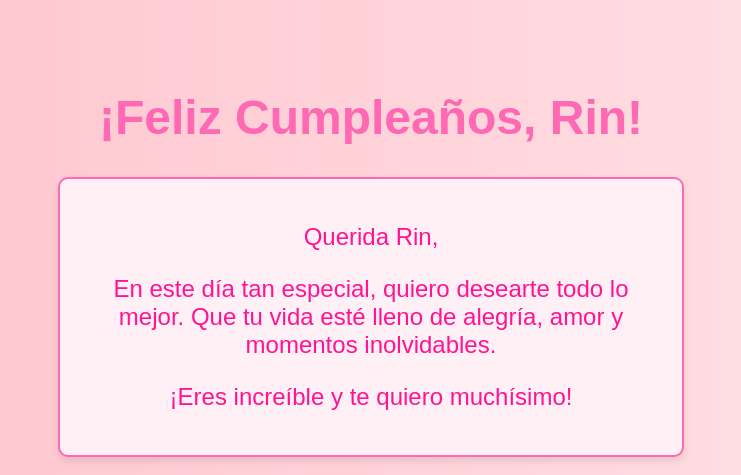
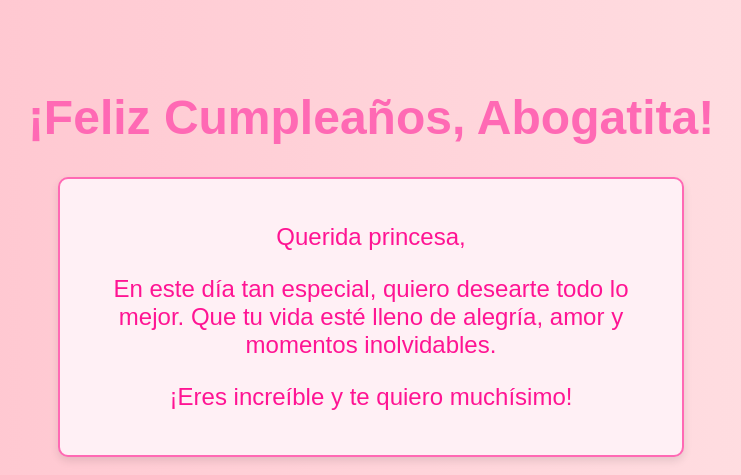
Before and after one commit to Leonc1to/Shinomichi, a plain HTML site: page index.html in a window 1280 px wide. Shown: the top 475 px of the page, without its empty margins (269-1010 px from the left). Drawn offline with Linux system fonts and the light colour scheme.

Commit message:
actualiza

```diff
--- a/index.html
+++ b/index.html
@@ -110,9 +110,9 @@
     </style>
 </head>
 <body>
-    <h1>¡Feliz Cumpleaños, Rin!</h1>
+    <h1>¡Feliz Cumpleaños, Abogatita!</h1>
     <div class="birthday-message">
-        <p>Querida Rin,</p>
+        <p>Querida princesa,</p>
         <p>En este día tan especial, quiero desearte todo lo mejor. Que tu vida esté lleno de alegría, amor y momentos inolvidables.</p>
         <p>¡Eres increíble y te quiero muchísimo!</p>
     </div>
```
